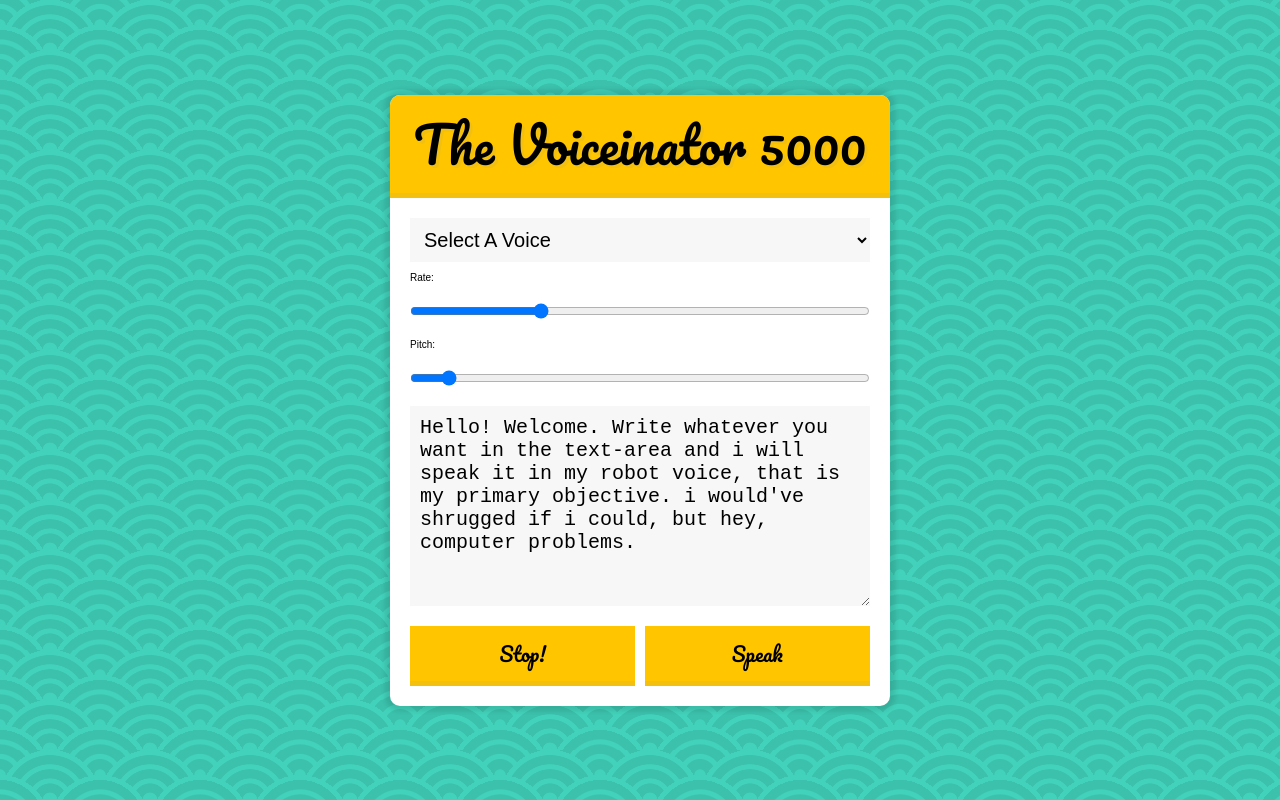
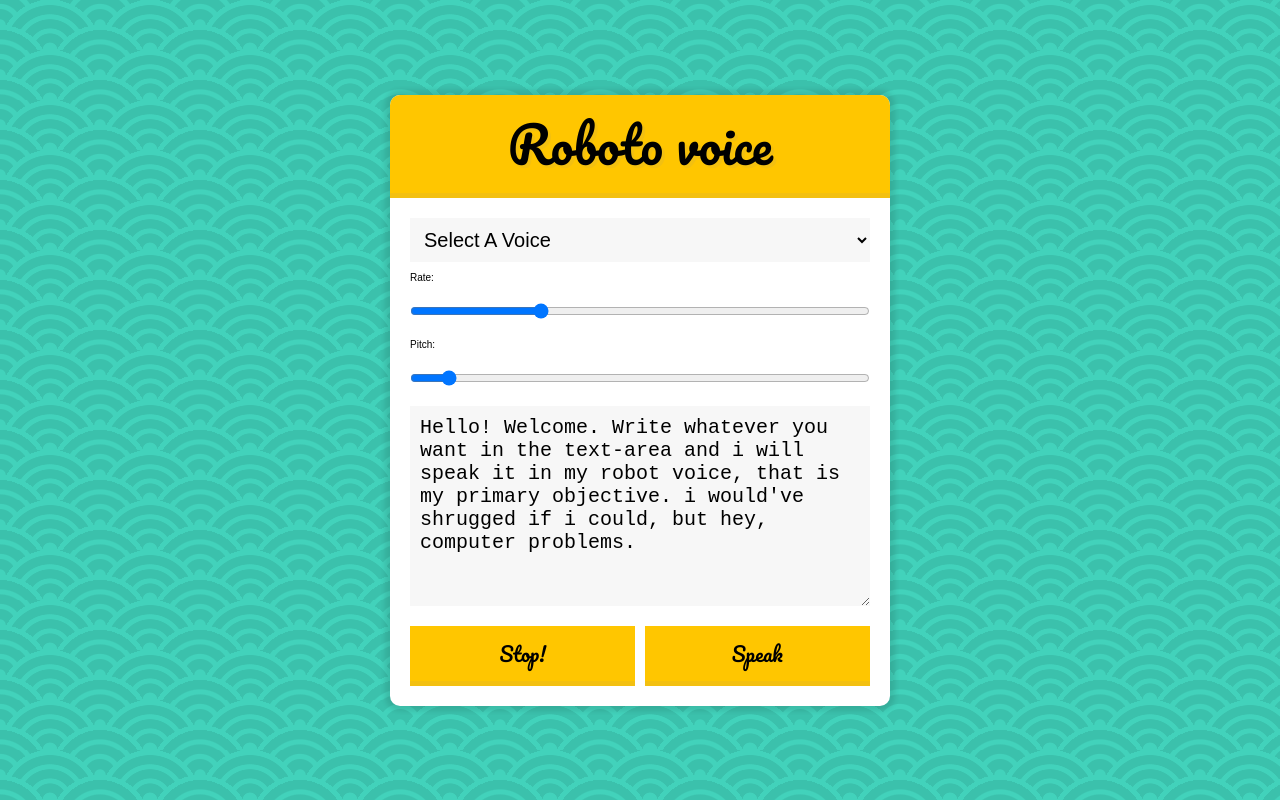
Before and after one commit to Hazmid/JavaScript-Text-To-Speech-23-30, a plain HTML site: page index.html in a window 1280 px wide. Drawn offline with Linux system fonts and the light colour scheme.

Commit message:
changed name to Roboto voice

```diff
--- a/index.html
+++ b/index.html
@@ -2,7 +2,7 @@
 <html lang="en">
 <head>
   <meta charset="UTF-8">
-  <title>Speech Synthesis</title>
+  <title>Roboto voice</title>
   <link href='https://fonts.googleapis.com/css?family=Pacifico' rel='stylesheet' type='text/css'>
   <link rel="stylesheet" href="style.css">
 </head>
@@ -10,7 +10,7 @@
 
     <div class="voiceinator">
 
-      <h1>The Voiceinator 5000</h1>
+      <h1>Roboto voice</h1>
 
       <select name="voice" id="voices">
         <option value="">Select A Voice</option>
```
